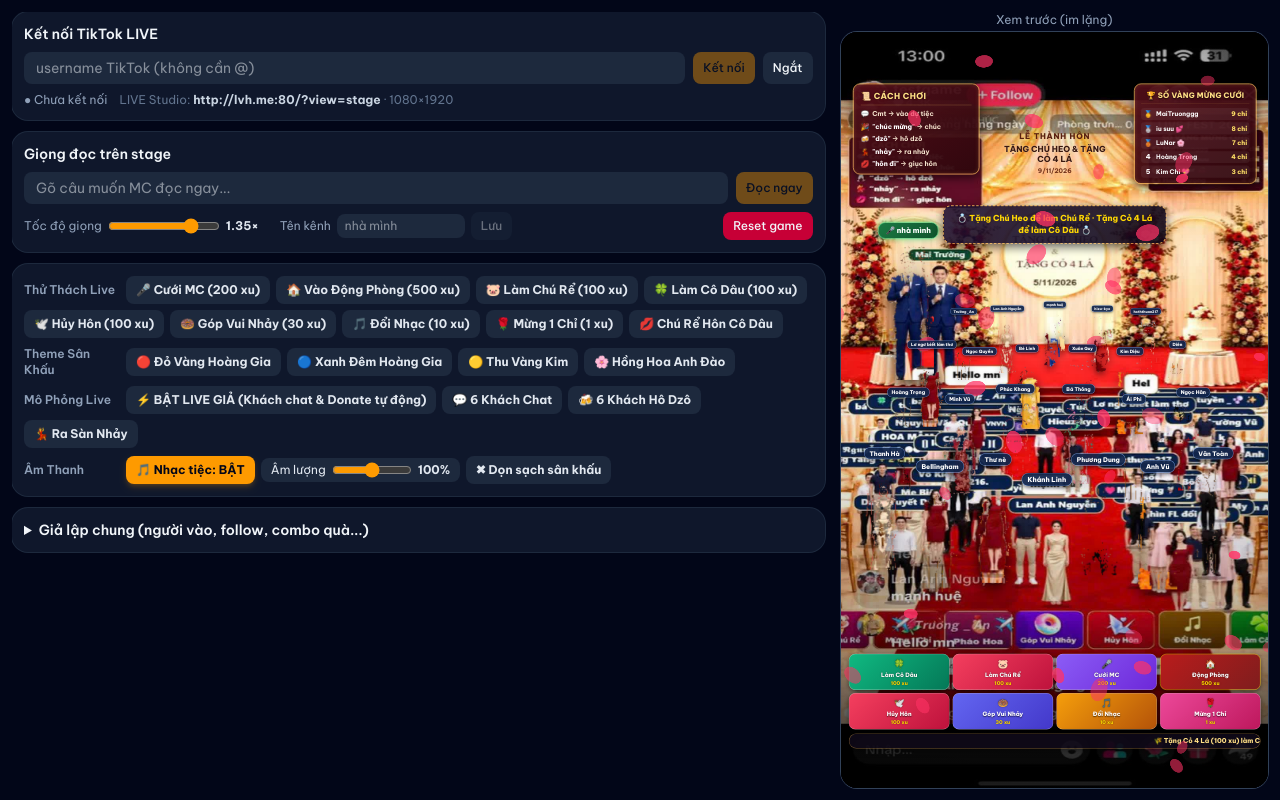
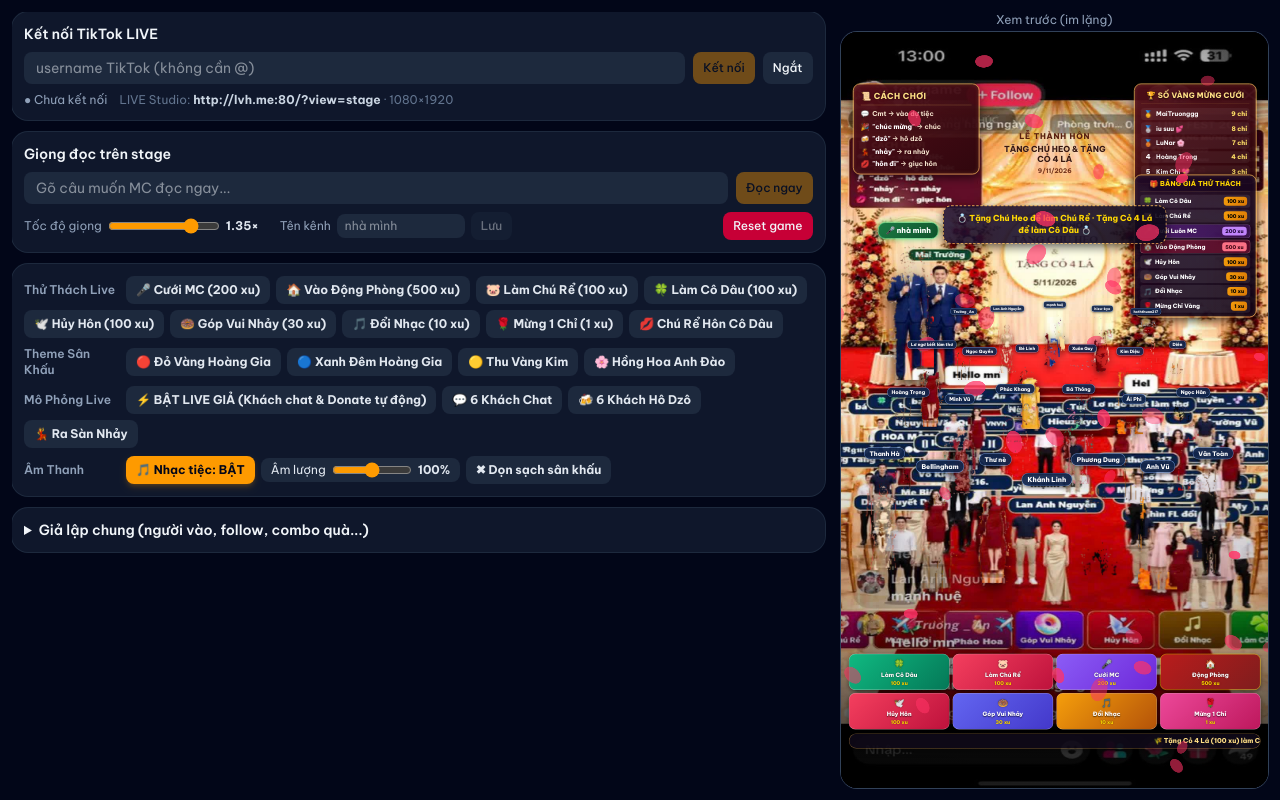
Before and after one commit to NguyenNhatNam22072002/cuoi-lien-tay-live, a React (Vite) app: page / in a window 1280 px wide. Built offline with nearby package versions, Linux system fonts and the light colour scheme; no server answers.

Commit message:
Them bang gia thu thach donate giong anh 4 va tinh chinh giao dien

```diff
--- a/src/game/GameStage.tsx
+++ b/src/game/GameStage.tsx
@@ -183,6 +183,69 @@ export function GameStage({ game }: { game: GameState }) {
               <span className="rw-top-gold">{t.coins} chỉ</span>
             </div>
           ))}
+        </div>
+      </div>
+
+      {/* 4.2 BẢNG GIÁ THỬ THÁCH DONATE (CỘT PHẢI - GIỐNG ẢNH 4) */}
+      <div className="rw-price-card">
+        <div className="rw-price-header">🎁 BẢNG GIÁ THỬ THÁCH</div>
+        <div className="rw-price-list">
+          <div className="rw-price-row">
+            <div className="rw-price-item-left">
+              <span className="rw-price-item-icon">🍀</span>
+              <span className="rw-price-item-name">Làm Cô Dâu</span>
+            </div>
+            <span className="rw-price-tag">100 xu</span>
+          </div>
+          <div className="rw-price-row">
+            <div className="rw-price-item-left">
+              <span className="rw-price-item-icon">🐷</span>
+              <span className="rw-price-item-name">Làm Chú Rể</span>
+            </div>
+            <span className="rw-price-tag">100 xu</span>
+          </div>
+          <div className="rw-price-row special-mc">
+            <div className="rw-price-item-left">
+              <span className="rw-price-item-icon">🎤</span>
+              <span className="rw-price-item-name">Cưới Luôn MC</span>
+            </div>
+            <span className="rw-price-tag" style={{ background: '#c084fc', color: '#1e053a' }}>200 xu</span>
+          </div>
+          <div className="rw-price-row special-dp">
+            <div className="rw-price-item-left">
+              <span className="rw-price-item-icon">🏠</span>
+              <span className="rw-price-item-name">Vào Động Phòng</span>
+            </div>
+            <span className="rw-price-tag" style={{ background: '#fb7185', color: '#3f0413' }}>500 xu</span>
+          </div>
+          <div className="rw-price-row">
+            <div className="rw-price-item-left">
+              <span className="rw-price-item-icon">🕊️</span>
+              <span className="rw-price-item-name">Hủy Hôn</span>
+            </div>
+            <span className="rw-price-tag">100 xu</span>
+          </div>
+          <div className="rw-price-row">
+            <div className="rw-price-item-left">
+              <span className="rw-price-item-icon">🍩</span>
+              <span className="rw-price-item-name">Góp Vui Nhảy</span>
+            </div>
+            <span className="rw-price-tag">30 xu</span>
+          </div>
+          <div className="rw-price-row">
+            <div className="rw-price-item-left">
+              <span className="rw-price-item-icon">🎵</span>
+              <span className="rw-price-item-name">Đổi Nhạc</span>
+            </div>
+            <span className="rw-price-tag">10 xu</span>
+          </div>
+          <div className="rw-price-row">
+            <div className="rw-price-item-left">
+              <span className="rw-price-item-icon">🌹</span>
+              <span className="rw-price-item-name">Mừng Chỉ Vàng</span>
+            </div>
+            <span className="rw-price-tag">1 xu</span>
+          </div>
         </div>
       </div>
 
--- a/src/game/stage.css
+++ b/src/game/stage.css
@@ -239,6 +239,84 @@
 .rw-top-gold {
   color: #ffe066;
   font-weight: 800;
+  white-space: nowrap;
+}
+
+/* ================== BẢNG GIÁ THỬ THÁCH DONATE (CỘT PHẢI - GIỐNG ẢNH 4) ================== */
+.rw-price-card {
+  position: absolute;
+  top: 360px;
+  right: 30px;
+  width: 310px;
+  background: linear-gradient(145deg, rgba(30, 8, 38, 0.94), rgba(16, 4, 22, 0.96));
+  border: 2px solid #e2a853;
+  border-radius: 18px;
+  box-shadow: 0 8px 24px rgba(0, 0, 0, 0.7), inset 0 0 12px rgba(226, 168, 83, 0.2);
+  padding: 10px 14px;
+  color: #fff;
+  z-index: 21;
+}
+
+.rw-price-header {
+  font-size: 17px;
+  font-weight: 900;
+  color: #ffd700;
+  text-align: center;
+  border-bottom: 1.5px solid rgba(226, 168, 83, 0.4);
+  padding-bottom: 6px;
+  margin-bottom: 8px;
+  letter-spacing: 0.5px;
+  text-transform: uppercase;
+}
+
+.rw-price-list {
+  display: flex;
+  flex-direction: column;
+  gap: 5px;
+}
+
+.rw-price-row {
+  display: flex;
+  align-items: center;
+  justify-content: space-between;
+  padding: 4px 8px;
+  border-radius: 8px;
+  background: rgba(255, 255, 255, 0.08);
+  font-size: 15px;
+  font-weight: 800;
+}
+
+.rw-price-row.special-mc {
+  background: linear-gradient(90deg, rgba(147, 51, 234, 0.35), rgba(88, 28, 135, 0.45));
+  border: 1px solid rgba(216, 180, 254, 0.4);
+}
+
+.rw-price-row.special-dp {
+  background: linear-gradient(90deg, rgba(225, 29, 72, 0.35), rgba(159, 18, 57, 0.45));
+  border: 1px solid rgba(254, 205, 211, 0.4);
+}
+
+.rw-price-item-left {
+  display: flex;
+  align-items: center;
+  gap: 8px;
+}
+
+.rw-price-item-icon {
+  font-size: 17px;
+}
+
+.rw-price-item-name {
+  color: #ffffff;
+}
+
+.rw-price-tag {
+  background: linear-gradient(135deg, #f59e0b, #d97706);
+  color: #000;
+  font-weight: 900;
+  font-size: 13px;
+  padding: 2px 8px;
+  border-radius: 8px;
   white-space: nowrap;
 }
 
```
Also changed, not shown: 1 other file (tests, documents, lock files or other folders).
